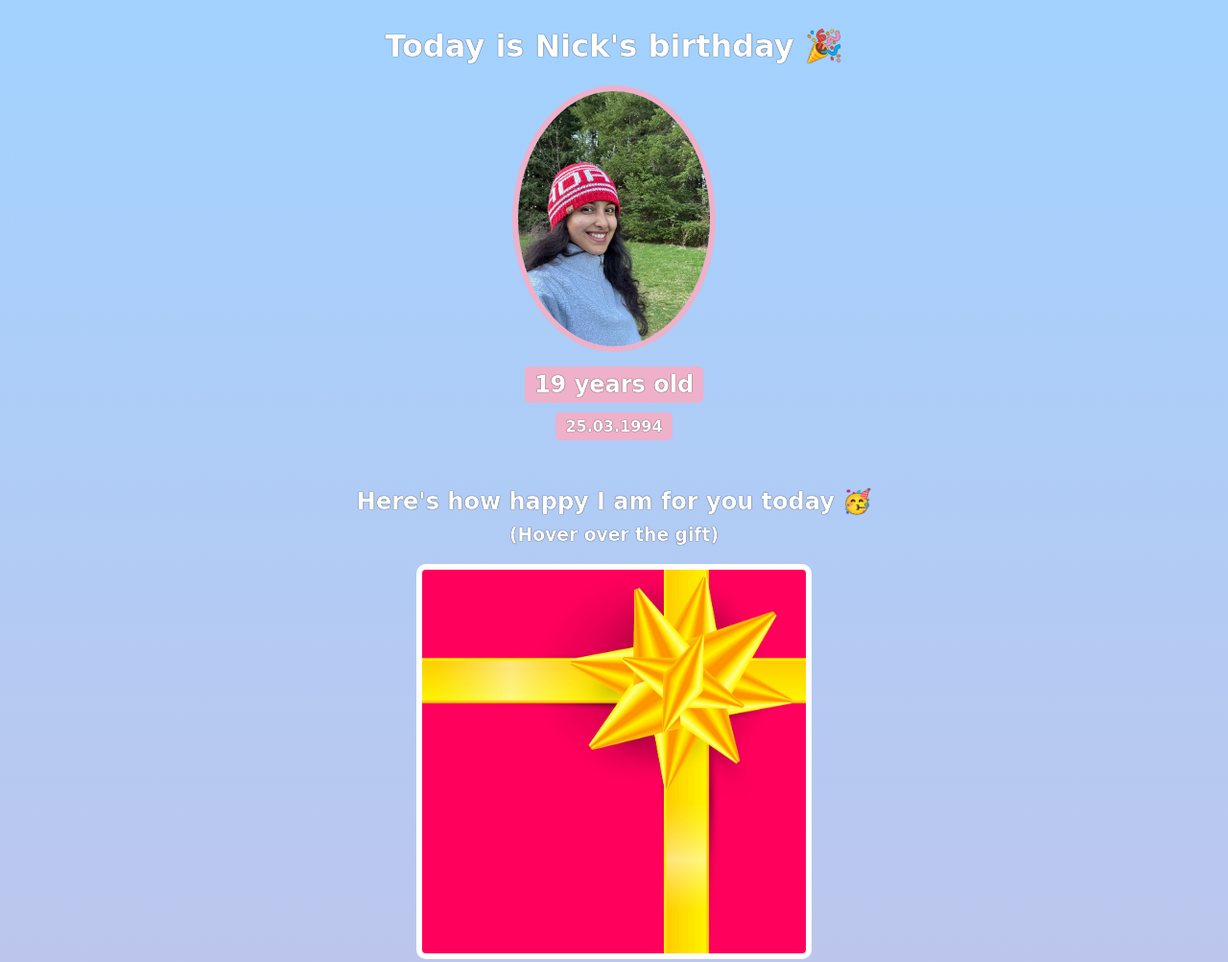
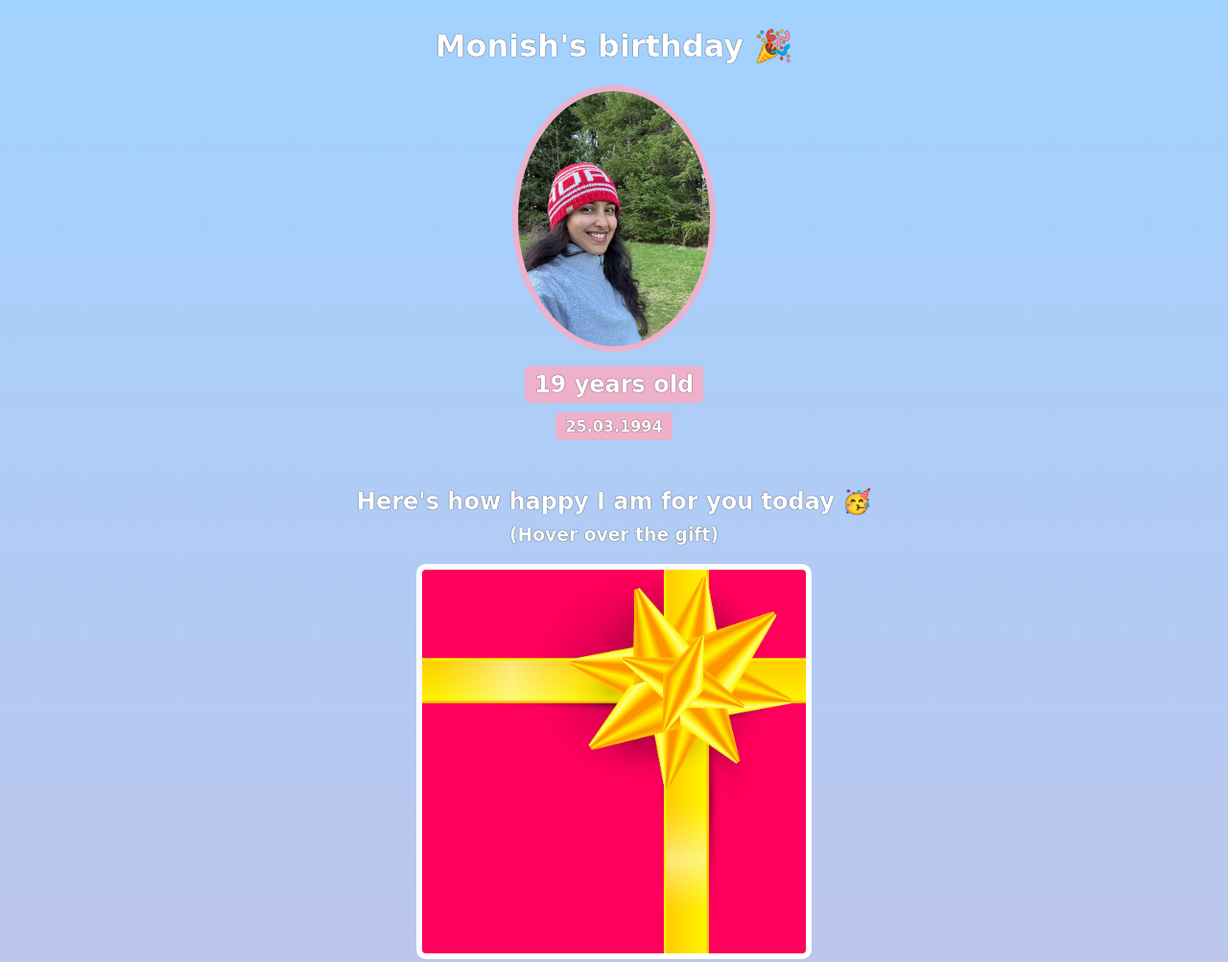
Before and after one commit to AppaiahKelowna/Birthday-card, a website built with Vite: page index.html in a window 1280 px wide. Shown: the top 1003 px of the page at 96% size. Built offline with nearby package versions, Linux system fonts and the light colour scheme; a web font is replaced by a local one.

Commit message:
Updated index.html

```diff
--- a/index.html
+++ b/index.html
@@ -7,7 +7,7 @@
     </head>
     <body>
         <div id="header">
-            <h1>Today is Nick's birthday 🎉</h1>
+            <h1>Monish's birthday 🎉</h1>
             <img id="bff-img" src="images/Monish.jpeg">
             <h2 id="bday-age">19 years old</h2>
             <h4 id="bday-date">25.03.1994</h4>
```
